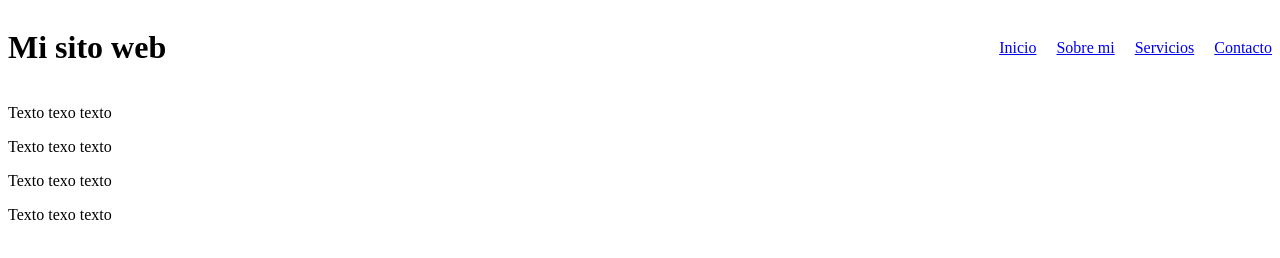
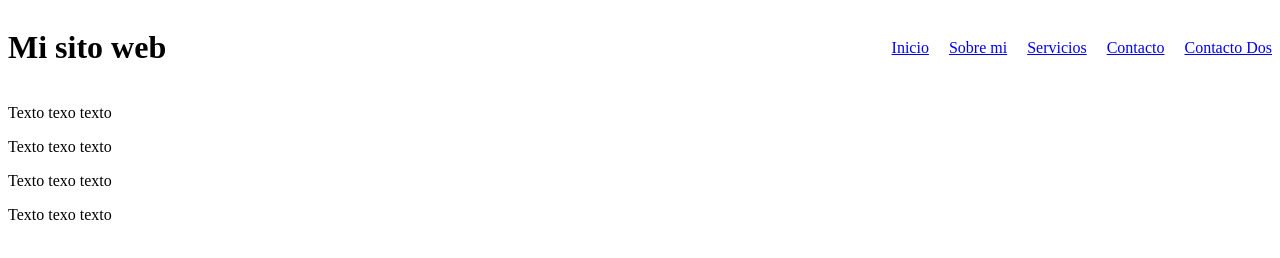
Before and after one commit to cj3cervantes/crehana-gitweb, a plain HTML site: page index.html in a window 1280 px wide. Drawn offline with Linux system fonts and the light colour scheme.

Commit message:
finalizacion del menu

```diff
--- a/index.html
+++ b/index.html
@@ -19,6 +19,8 @@
           <li> <a href="#"> Servicios </a> </li>
           <li> <a href="#"> Contacto </a> </li>
 
+          <li> <a href="#"> Contacto Dos </a> </li>
+
         </ul>
       </header>
 
```
